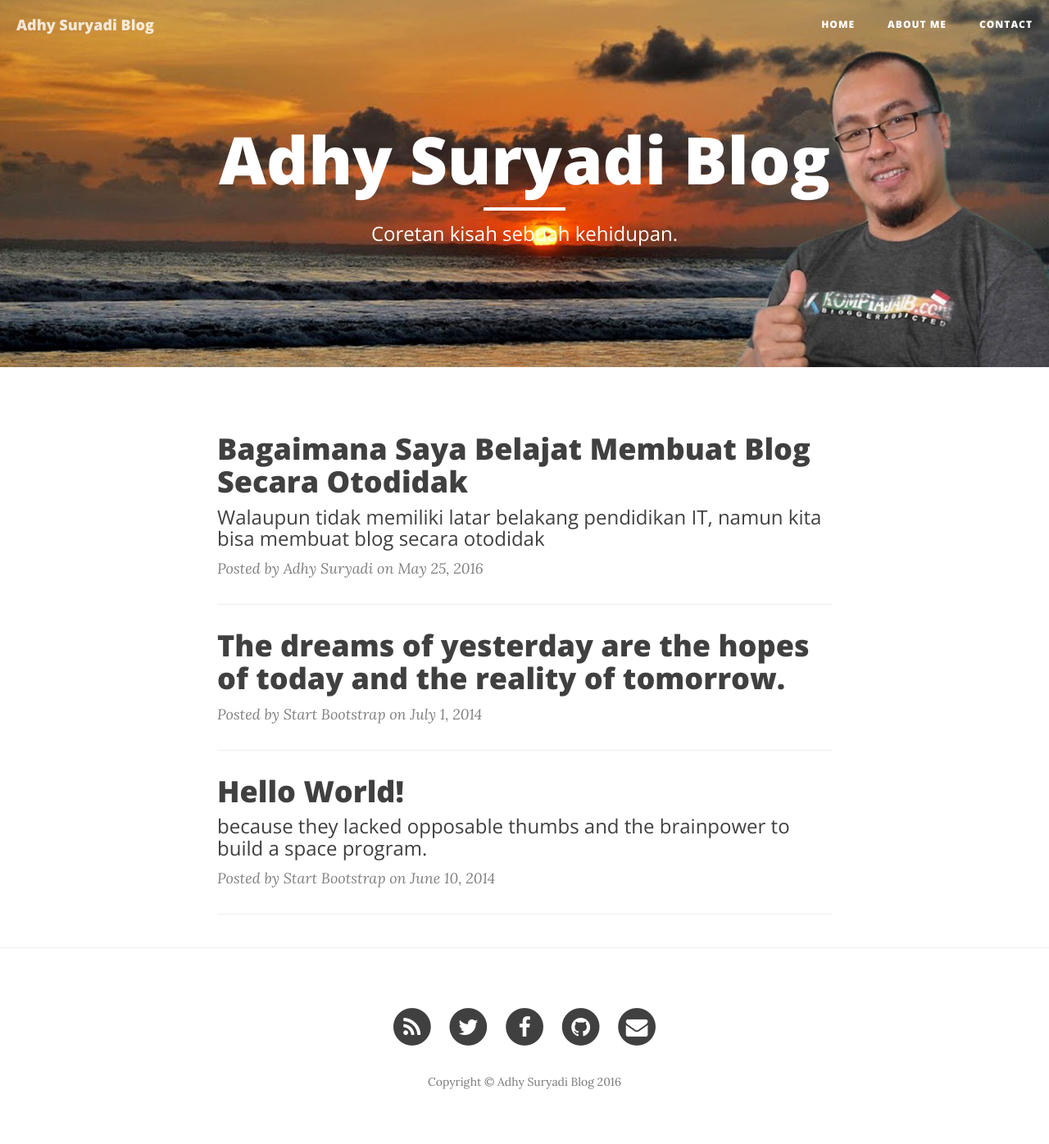
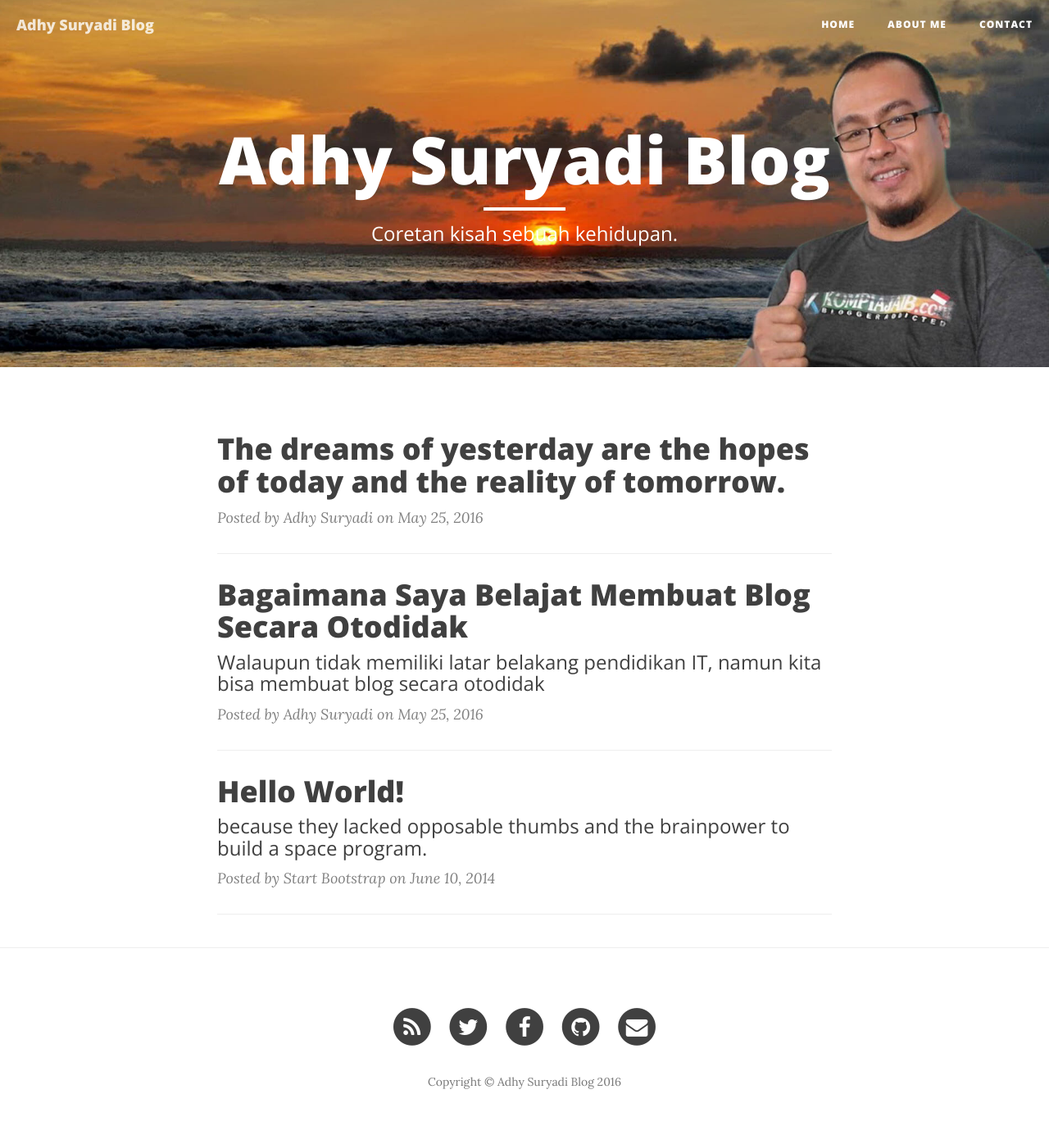
Before and after one commit to KompiAjaib/kompiajaib.github.io, a Jekyll site: the page built from index.html, in a window 1280 px wide. Shown: the whole page at 82% size. Built offline with Jekyll 4.4.1, drawn with Linux system fonts in a browser that asks for light colours; nearby versions of some CDN libraries; the list of posts is cut into pages by our own code.

Commit message:
Update 2016-05-25-dreams-of-yesterday.md

```diff
--- a/_posts/2016-05-25-dreams-of-yesterday.md
+++ b/_posts/2016-05-25-dreams-of-yesterday.md
@@ -1,8 +1,8 @@
 ---
 layout:     post
 title:      "The dreams of yesterday are the hopes of today and the reality of tomorrow."
-date:       2014-07-01 12:00:00
-author:     "Start Bootstrap"
+date:       2016-05-25 12:00:00
+author:     "Adhy Suryadi"
 header-img: "img/post-bg-02.jpg"
 ---
 
```
